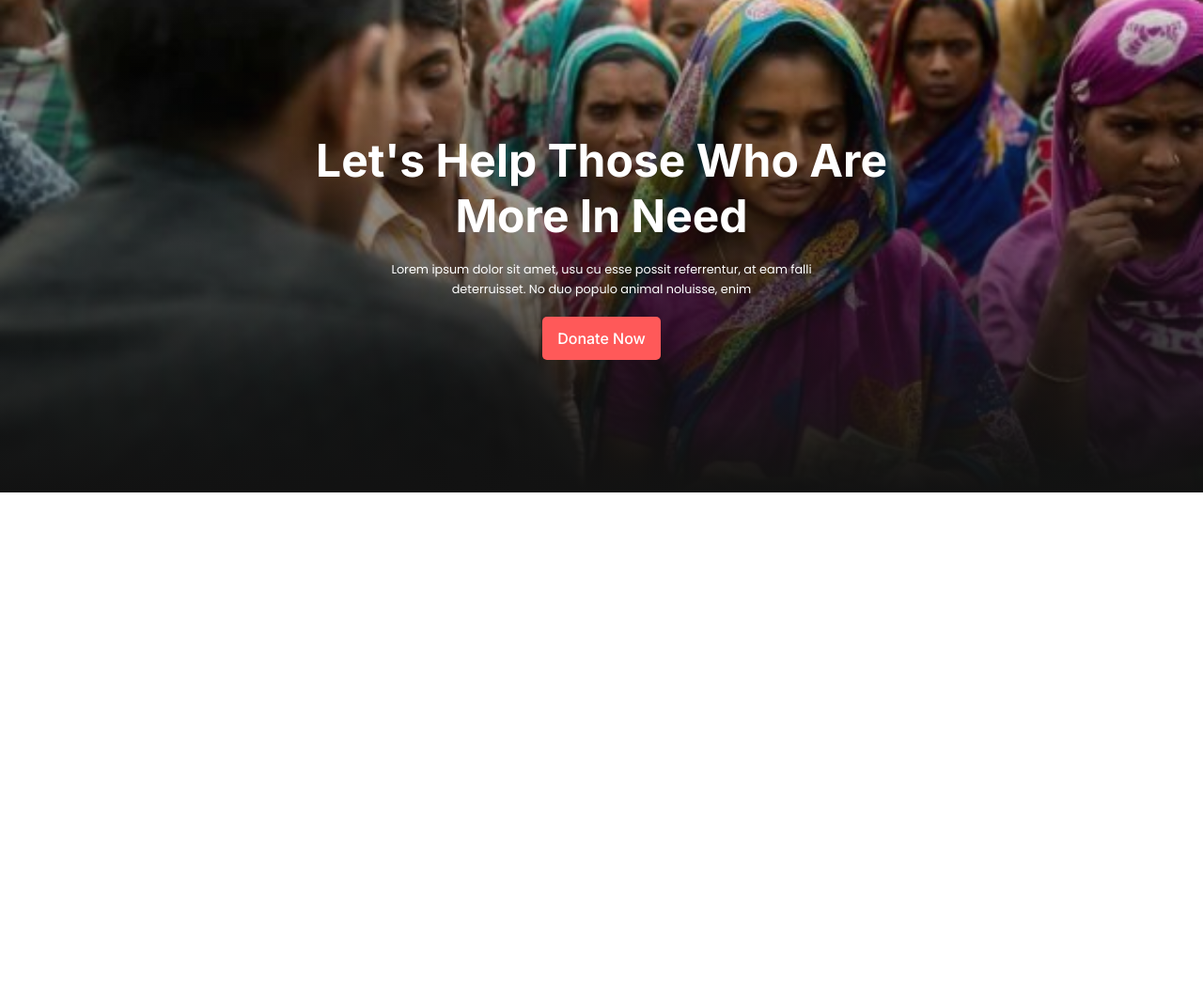
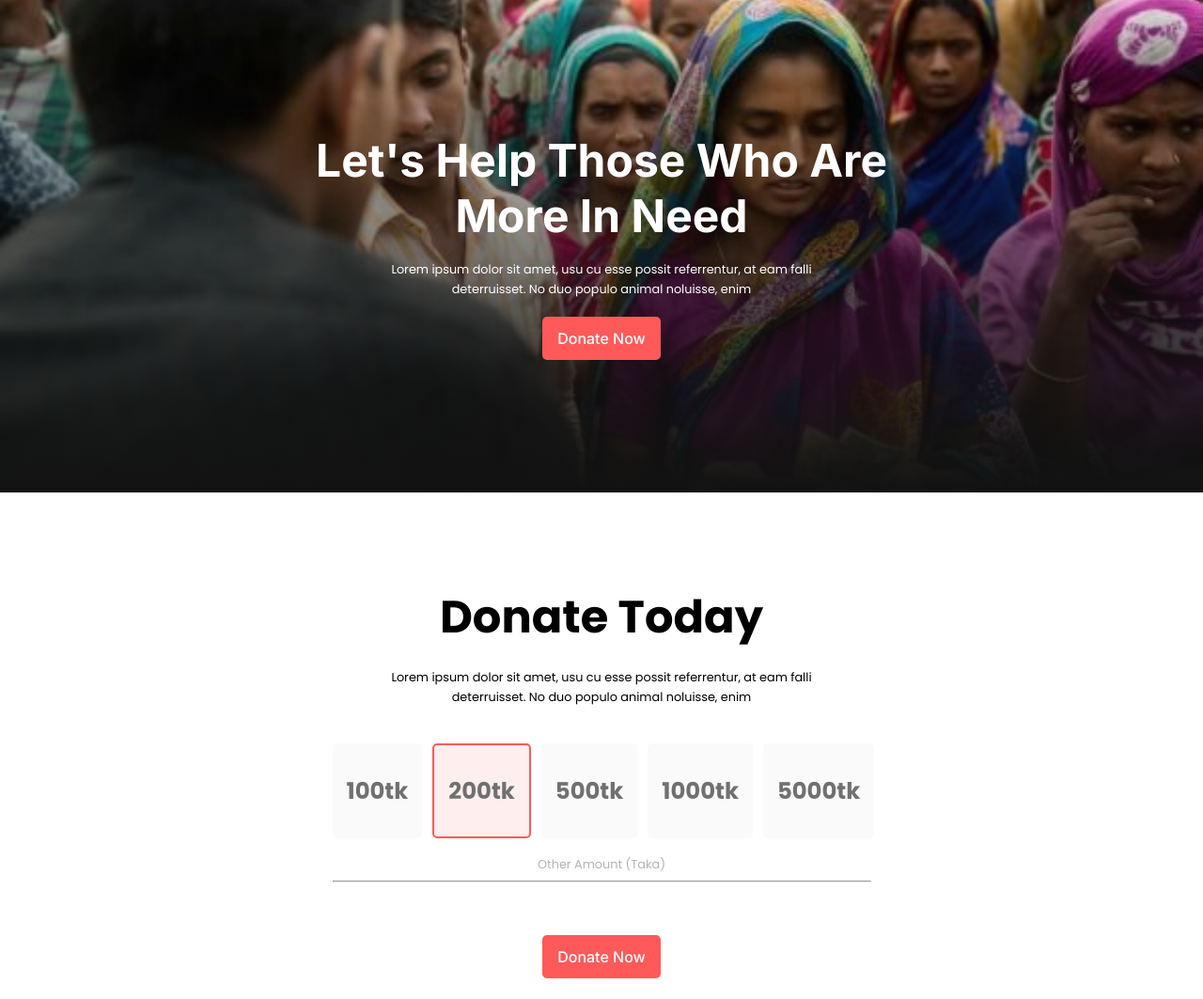
Before and after one commit to SojibDas1015/Donation-Website, a plain HTML site: page index.html in a window 1280 px wide. Shown: the whole page at 94% size. Before the commit the page ends 800 px from the top, so only its background shows below. Drawn offline with Linux system fonts and the light colour scheme.

Commit message:
added donate section

```diff
--- a/index.html
+++ b/index.html
@@ -10,6 +10,7 @@
 
 <body class="poppins">
     <header>
+        <!-- heading start -->
         <section class="heading">
             <div class="web-width">
                 <div class="heading-container">
@@ -27,6 +28,44 @@
                 </div>
             </div>
         </section>
+        <!-- heading end -->
+
+        <!-- donate start -->
+        <section class="donate web-width">
+            <div class="donate-container">
+                <h1 class="heading-title black">Donate Today</h1>
+                <p class="heading-description black">Lorem ipsum dolor sit amet, usu cu esse possit referrentur, at eam
+                    falli
+                    <br>
+                    deterruisset. No duo populo animal noluisse, enim
+                </p>
+            </div>
+            <div class="donate-taka-container">
+                <div class="donate-taka">
+                    <div class="taka">
+                        <h3>100tk</h3>
+                    </div>
+                    <div class="taka taka-200">
+                        <h3>200tk</h3>
+                    </div>
+                    <div class="taka">
+                        <h3>500tk</h3>
+                    </div>
+                    <div class="taka">
+                        <h3>1000tk</h3>
+                    </div>
+                    <div class="taka taka-50">
+                        <h3>5000tk</h3>
+                    </div>
+                </div>
+                <p class="other-amount heading-description black">Other Amount (Taka)</p>
+                <hr class="horizontal">
+            </div>
+            <div class="text-align">
+                <button class="primary-btn inter">Donate Now</button>
+            </div>
+        </section>
+        <!-- donate end -->
     </header>
     <main>
 
--- a/styles/style.css
+++ b/styles/style.css
@@ -31,7 +31,13 @@
     border: none;
     margin-top: 18px;
 }
-
+.white{
+    color: white ;
+}
+.black{
+    color: black !important;
+}
+/* shared */
 
 /* heading start */
 .heading{
@@ -43,6 +49,7 @@
     display: flex;
     justify-content: center;
     align-items: center;
+    margin-bottom: 97px;
 }
 
 .heading-container{
@@ -64,7 +71,48 @@
     line-height: 1.3rem;
     margin-top: 18px;
 }
+/* heading end */
 
+/* donate start */
+.donate{
+    margin-bottom: 22px;
+}
+.donate-taka-container{
+    margin: 38px 0;
+}
+.taka{
+    font-size: 1.3rem;
+    font-weight: 700;
+    background-color: #FAFAFA;
+    padding: 30px 15px;
+    border-radius: 5px;
+    display: flex;
+    justify-content: center;
+    align-items: center;
+    color: #707070;
+}
+.donate-taka{
+    max-width: 573px;
+    margin: 0 auto;
+    display: grid;
+    grid-template-columns: repeat(5,1fr);
+    justify-content: space-between;
+    gap: 11px;
+}
+.taka-200{
+    background-color: #FFEEEE;
+    border: 2px solid #FF5959;
+}
+.other-amount{
+    color: #B3B3B3 !important;
+}
+.horizontal{
+    max-width: 573px;
+    margin: 0 auto;
+    color: #DADADA;
+    margin-top: 7px;
+}
+/* donate end */
 
 
 /* media query */
@@ -75,4 +123,10 @@
     .heading-description{
         font-size: 0.5rem;
     }
+    .donate-taka{
+        grid-template-columns: repeat(2,1fr);
+    }
+    .taka-50{
+        grid-column: span 2;
+    }
 }
```
